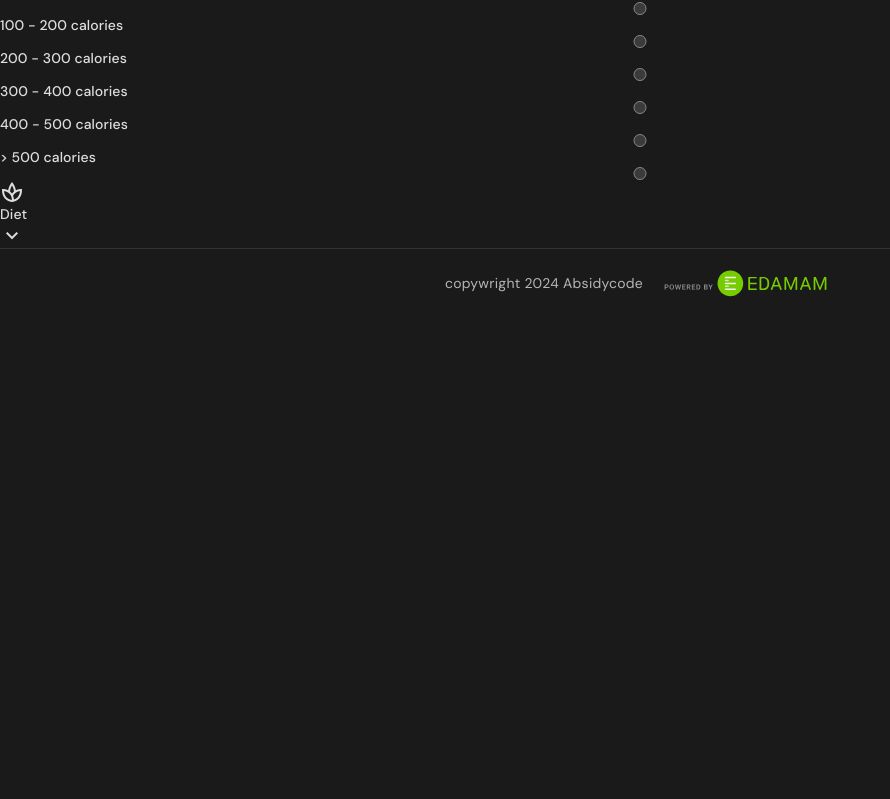
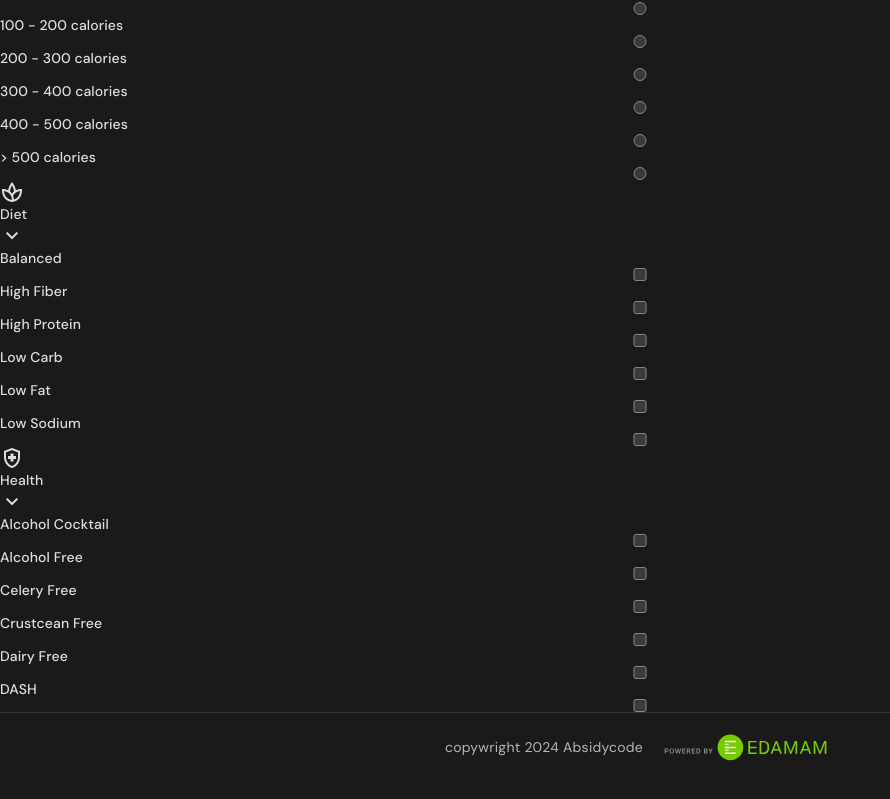
Before and after one commit to Olamilekan10/Recipe-app, a plain HTML site: page recipes.html in a window 1280 px wide. Shown: the part 876-1675 px from the top of the page, without its empty margins (0-890 px from the left). Before the commit the page ends 1273 px from the top, so only its background shows below. Drawn offline with nearby package versions, Linux system fonts and the light colour scheme.

Commit message:
used the same code format as diet to create a healthy checkbox value

```diff
--- a/recipes.html
+++ b/recipes.html
@@ -307,7 +307,95 @@
                     <div class="accordion-content" id="diet">
                         <div class="accordion-overflow" data-filter="diet">
 
-                            <label class="filter-chip label-large"></label>
+                            <label class="filter-chip label-large">
+                                Balanced
+
+                                <input type="checkbox" name="Balanced" aria-label="Balanced" value="balanced" class="checkbox">
+                            </label>
+
+                            <label class="filter-chip label-large">
+                                High Fiber
+
+                                <input type="checkbox" name="High Fiber" aria-label="High Fiber" value="high-fiber" class="checkbox">
+                            </label>
+
+                            <label class="filter-chip label-large">
+                                High Protein
+
+                                <input type="checkbox" name="High Protein" aria-label="High Protein" value="high-protein" class="checkbox">
+                            </label>
+
+                            <label class="filter-chip label-large">
+                                Low Carb
+
+                                <input type="checkbox" name="Low Carb" aria-label="Low Carb" value="low-carb" class="checkbox">
+                            </label>
+
+                            <label class="filter-chip label-large">
+                                Low Fat
+
+                                <input type="checkbox" name="Low Fat" aria-label="Low Fat" value="low-fat" class="checkbox">
+                            </label>
+
+                            <label class="filter-chip label-large">
+                                Low Sodium
+
+                                <input type="checkbox" name="Low Sodium" aria-label="Low Sodium" value="low-sodium" class="checkbox">
+                            </label>
+
+                        </div>
+                    </div>
+
+                </div>
+
+                <div class="accordion-container" data-accordion>
+
+                    <button class="accordion-btn has-state" aria-controls="health" aria-expanded="false" data-accordion-btn>
+                        <span class="material-symbols-outlined" aria-hidden="true">health_and_safety</span>
+
+                        <p class="label-large">Health</p>
+
+                        <span class="material-symbols-outlined trailing-icon" aria-hidden="true">expand_more</span>
+                    </button>
+
+                    <div class="accordion-content" id="health">
+                        <div class="accordion-overflow" data-filter="health">
+
+                            <label class="filter-chip label-large">
+                                Alcohol Cocktail
+
+                                <input type="checkbox" name="Alcohol Cocktail" aria-label="Alcohol Cocktail" value="alcohol-cocktail" class="checkbox">
+                            </label>
+
+                            <label class="filter-chip label-large">
+                                Alcohol Free
+
+                                <input type="checkbox" name="Alcohol Free" aria-label="Alcohol Free" value="alcohol-free" class="checkbox">
+                            </label>
+
+                            <label class="filter-chip label-large">
+                                Celery Free
+
+                                <input type="checkbox" name="Celery Free" aria-label="Celery Free" value="celery-free" class="checkbox">
+                            </label>
+
+                            <label class="filter-chip label-large">
+                                Crustcean Free
+
+                                <input type="checkbox" name="Crustcean Free" aria-label="Crustcean Free" value="crustacean-free" class="checkbox">
+                            </label>
+
+                            <label class="filter-chip label-large">
+                                Dairy Free
+
+                                <input type="checkbox" name="Dairy Free" aria-label="Dairy Free" value="dairy-free" class="checkbox">
+                            </label>
+
+                            <label class="filter-chip label-large">
+                                DASH
+
+                                <input type="checkbox" name="DASH" aria-label="DASH" value="DASH" class="checkbox">
+                            </label>
 
                         </div>
                     </div>
```
